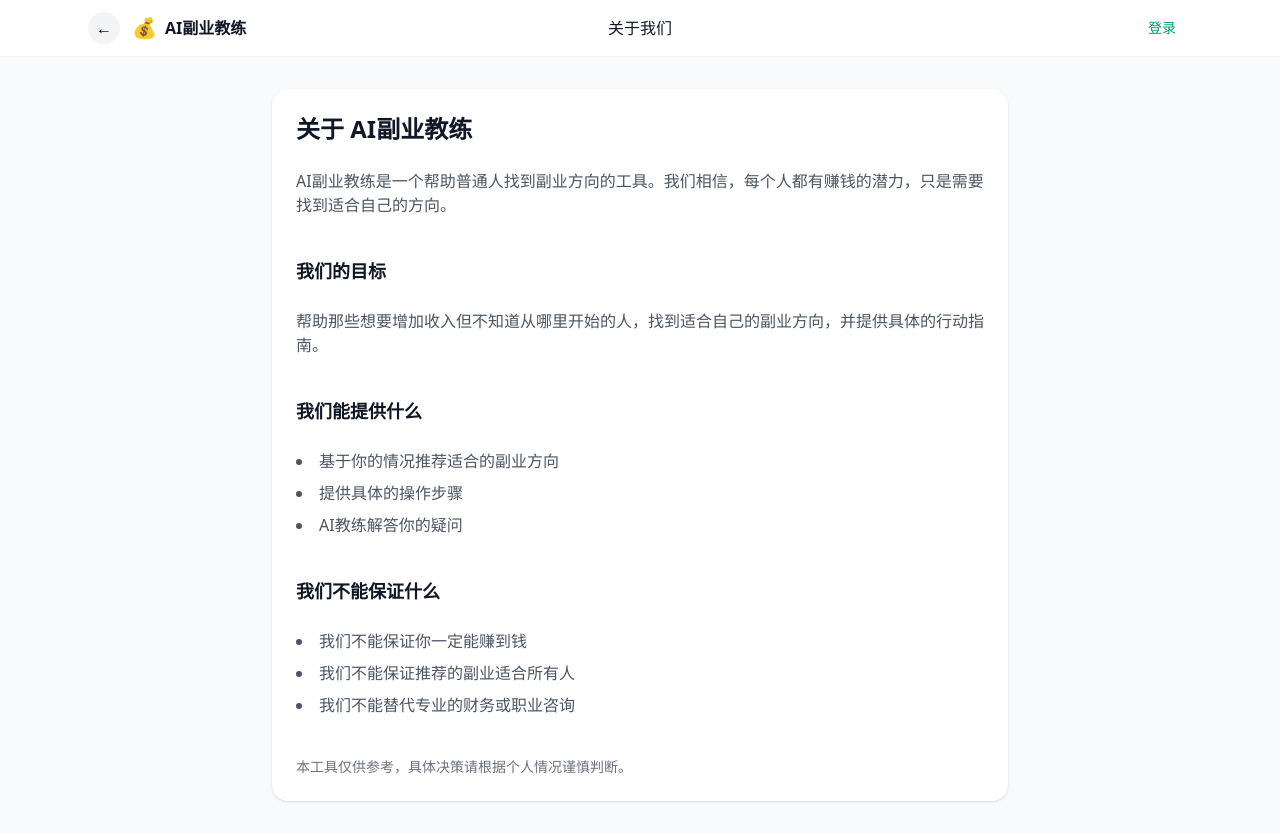
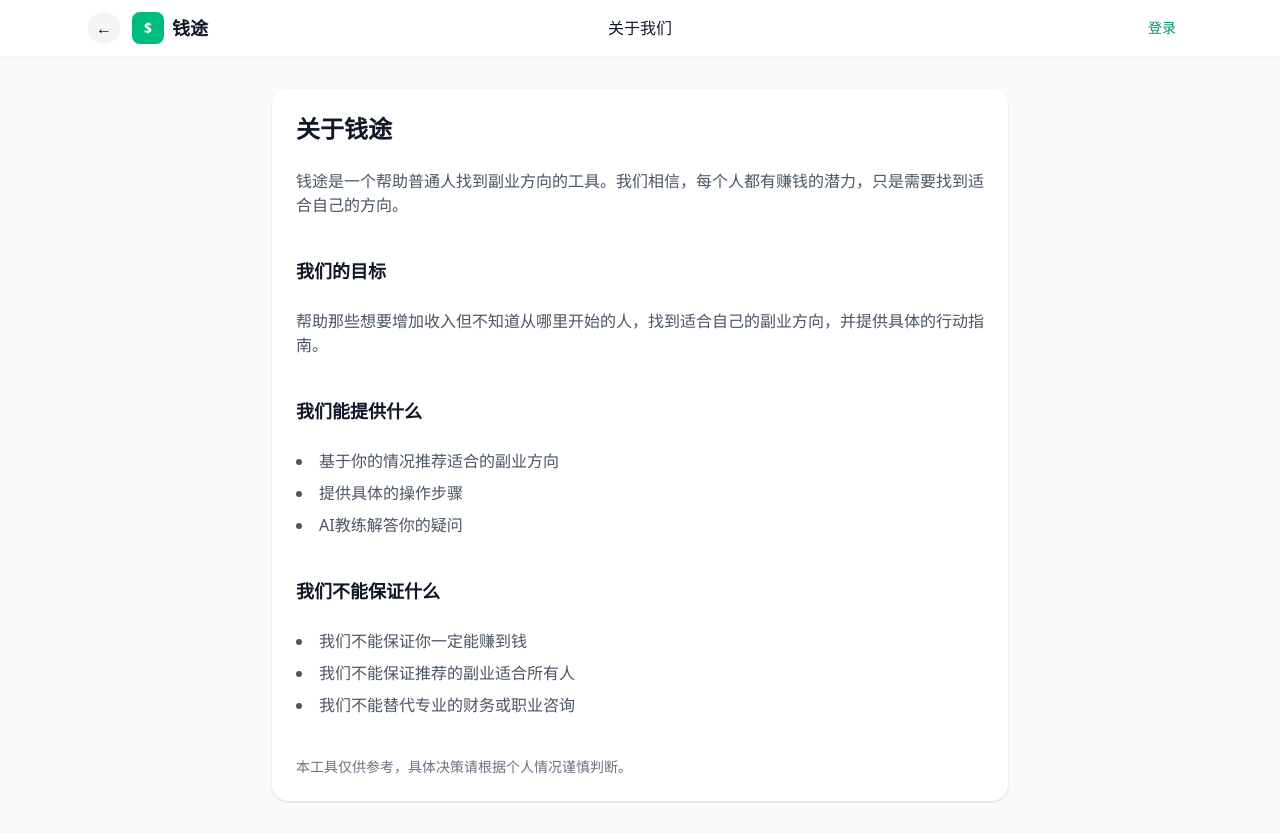
Before and after one commit to P4x1s/ai-side-hustle, a Next.js app: page /about in a window 1280 px wide. Built offline with nearby package versions, Linux system fonts and the light colour scheme; no server answers.

Commit message:
feat: 品牌重命名为'钱途' - 更新所有文件、Logo、样式

```diff
--- a/src/app/about/page.tsx
+++ b/src/app/about/page.tsx
@@ -9,11 +9,11 @@ export default function AboutPage() {
 
       <main className="max-w-3xl mx-auto px-4 py-8">
         <div className="bg-white rounded-2xl p-6 shadow-sm">
-          <h1 className="text-2xl font-bold text-gray-900 mb-6">关于 AI副业教练</h1>
+          <h1 className="text-2xl font-bold text-gray-900 mb-6">关于钱途</h1>
 
           <div className="space-y-6 text-gray-600">
             <p>
-              AI副业教练是一个帮助普通人找到副业方向的工具。我们相信，每个人都有赚钱的潜力，只是需要找到适合自己的方向。
+              钱途是一个帮助普通人找到副业方向的工具。我们相信，每个人都有赚钱的潜力，只是需要找到适合自己的方向。
             </p>
 
             <h2 className="text-lg font-bold text-gray-900 pt-4">我们的目标</h2>
--- a/src/app/contact/page.tsx
+++ b/src/app/contact/page.tsx
@@ -21,12 +21,12 @@ export default function ContactPage() {
 
             <div className="p-4 bg-gray-50 rounded-xl">
               <h3 className="font-bold text-gray-900 mb-2">邮箱</h3>
-              <p className="text-gray-600">contact@ai-side-hustle.com</p>
+              <p className="text-gray-600">contact@qiantu.app</p>
             </div>
 
             <div className="p-4 bg-gray-50 rounded-xl">
               <h3 className="font-bold text-gray-900 mb-2">微信</h3>
-              <p className="text-gray-600">请在公众号搜索"AI副业教练"</p>
+              <p className="text-gray-600">请在公众号搜索"钱途"</p>
             </div>
 
             <div className="p-4 bg-gray-50 rounded-xl">
--- a/src/app/layout.tsx
+++ b/src/app/layout.tsx
@@ -3,8 +3,8 @@ import "./globals.css";
 import { AuthProvider } from "@/contexts/AuthContext";
 
 export const metadata: Metadata = {
-  title: "AI副业教练 - 不上班也能赚到钱",
-  description: "告诉AI你的情况，它帮你找到能赚钱的路子，手把手带你做。",
+  title: "钱途 - 找到你的副业方向",
+  description: "不知道做什么副业？让AI帮你找到方向，手把手教你开始",
 };
 
 export default function RootLayout({
--- a/src/app/page.tsx
+++ b/src/app/page.tsx
@@ -149,8 +149,10 @@ export default function Home() {
         <div className="max-w-4xl mx-auto px-4 sm:px-6">
           <div className="flex flex-col md:flex-row items-center justify-between gap-4">
             <div className="flex items-center gap-2">
-              <span className="text-xl">💰</span>
-              <span className="font-bold">AI副业教练</span>
+              <div className="w-8 h-8 bg-emerald-500 rounded-lg flex items-center justify-center">
+                <span className="text-white font-bold text-sm">$</span>
+              </div>
+              <span className="font-bold">钱途</span>
             </div>
 
             <div className="flex gap-6 text-sm text-gray-400">
@@ -160,7 +162,7 @@ export default function Home() {
             </div>
 
             <div className="text-sm text-gray-500">
-              © 2024 AI副业教练
+              © 2024 钱途
             </div>
           </div>
         </div>
--- a/src/components/Header.tsx
+++ b/src/components/Header.tsx
@@ -31,8 +31,10 @@ export default function Header({ title, showBack = false, showUser = true }: Hea
               onClick={() => router.push("/")}
               className="flex items-center gap-2 hover:opacity-80 transition-opacity"
             >
-              <span className="text-xl">💰</span>
-              <span className="text-base font-bold text-gray-900 hidden sm:block">AI副业教练</span>
+              <div className="w-8 h-8 bg-emerald-500 rounded-lg flex items-center justify-center">
+                <span className="text-white font-bold text-sm">$</span>
+              </div>
+              <span className="text-lg font-bold text-gray-900">钱途</span>
             </button>
           </div>
 
```
